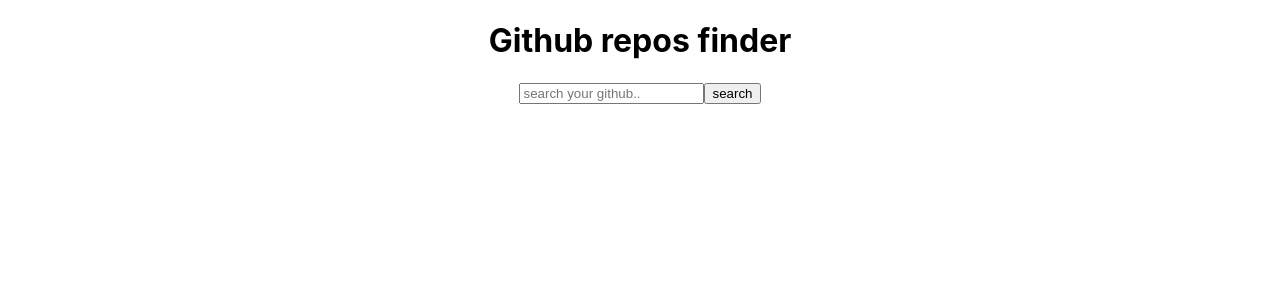
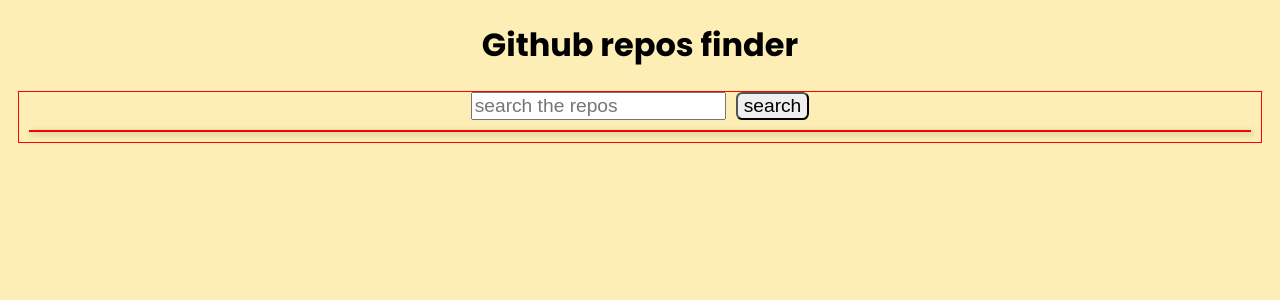
Before and after one commit to Pierluigi10/github-repos-finder, a React (Create React App) app: page / in a window 1280 px wide. Shown: the top 300 px of the page. Built offline with nearby package versions, Linux system fonts and the light colour scheme.

Commit message:
add easy style to SearchRepos and permit to click on the card to receive the UserInfo

```diff
--- a/src/App.css
+++ b/src/App.css
@@ -1,38 +1,3 @@
 .App {
   text-align: center;
 }
-
-.App-logo {
-  height: 40vmin;
-  pointer-events: none;
-}
-
-@media (prefers-reduced-motion: no-preference) {
-  .App-logo {
-    animation: App-logo-spin infinite 20s linear;
-  }
-}
-
-.App-header {
-  background-color: #282c34;
-  min-height: 100vh;
-  display: flex;
-  flex-direction: column;
-  align-items: center;
-  justify-content: center;
-  font-size: calc(10px + 2vmin);
-  color: white;
-}
-
-.App-link {
-  color: #61dafb;
-}
-
-@keyframes App-logo-spin {
-  from {
-    transform: rotate(0deg);
-  }
-  to {
-    transform: rotate(360deg);
-  }
-}
--- a/src/components/SearchRepos.jsx
+++ b/src/components/SearchRepos.jsx
@@ -1,3 +1,4 @@
+import "../style/searchRepos.css";
 import React, { useState } from "react";
 import { useNavigate } from "react-router-dom";
 import getRating from "../rating.js";
@@ -6,40 +7,9 @@
 
 function SearchRepos() {
   const [reposInfo, setReposInfo] = useState([]);
-  // const [searchRepos, setSearchRepos] = useState("");
-
   const [repoName, setRepoName] = useState("");
-  // const [repositories, setRepositories] = useState([]);
 
   const navigate = useNavigate();
-
-  // const handleButton = async () => {
-  //   try {
-  //     const response = await fetch(
-  //       `https://api.github.com/users/${searchRepos}/repos`
-  //     );
-  //     const data = await response.json();
-  //     setReposInfo([...data]);
-  //     console.log([...data]);
-  //   } catch (err) {
-  //     alert("no repos found, try again");
-  //     setSearchRepos("");
-  //   }
-  // };
-
-  //
-  //   const handleButton = async () => {
-  //     const response = await fetch(`https://api.github.com/users/${username}/repos`);
-  //     const data = await response.json();
-  //     // console.log(data);
-
-  //     // const languages= await fetch(data.repos_url);
-  //     // const repos = await repositories.json();
-  //     // console.log(repos);
-
-  //     setReposInfo([...data])
-
-  // };
 
   const handleButton = async () => {
     const response = await fetch(
@@ -48,39 +18,36 @@
     const data = await response.json();
     console.log(data.items);
 
-    // const languages= await fetch(data.repos_url);
-    // const repos = await repositories.json();
-    // console.log(repos);
-
     setReposInfo([...data.items]);
   };
   return (
-    <div className="App">
-      {/* <input
-        type="text"
-        value={searchRepos}
-        onChange={(e) => {
-          setSearchRepos(e.target.value);
-        }}
-      /> */}
-
+    <div className="SearchRepos">
       <input
-        className="prompt"
-        placeholder="search your github.."
+        className="searchInput"
+        placeholder="search the repos"
         type="text"
         value={repoName}
         onChange={(e) => {
           setRepoName(e.target.value);
         }}
       />
-      <button type="submit" onClick={handleButton}>
+      <button className="btnSearch" type="submit" onClick={handleButton}>
         search
       </button>
-
+      <div className="repos">
         {reposInfo.map((item) => {
           return (
-          <div key={item.id}>
+            <div
+              className="card"
+              onClick={() => {
+                navigate(`/userinfo`, {
+                  state: item,
+                });
+              }}
+              key={item.id}
+            >
               <img
+                className="avatar"
                 src={item.owner.avatar_url}
                 alt={item.owner.type}
                 width="50px"
@@ -108,6 +75,7 @@
           );
         })}
       </div>
+    </div>
   );
 }
 
--- a/src/index.css
+++ b/src/index.css
@@ -1,13 +1,8 @@
+@import url("https://fonts.googleapis.com/css2?family=Karla:wght@300;400;500;700;800&family=Poppins:ital,wght@0,300;0,400;0,500;0,700;0,800;1,400&display=swap");
+
 body {
-  margin: 0;
-  font-family: -apple-system, BlinkMacSystemFont, 'Segoe UI', 'Roboto', 'Oxygen',
-    'Ubuntu', 'Cantarell', 'Fira Sans', 'Droid Sans', 'Helvetica Neue',
-    sans-serif;
-  -webkit-font-smoothing: antialiased;
-  -moz-osx-font-smoothing: grayscale;
+  /* font-family: 'Karla', sans-serif; */
+  font-family: "Poppins", sans-serif;
+  /* padding: 20px; */
+  background: #fceeb5;
 }
-
-code {
-  font-family: source-code-pro, Menlo, Monaco, Consolas, 'Courier New',
-    monospace;
-}
--- /dev/null
+++ b/src/style/searchRepos.css
@@ -0,0 +1,37 @@
+.SearchRepos {
+  /* display: flex; */
+  /* flex-direction: column; */
+  margin: 10px;
+  border: 1px solid red;
+}
+
+.searchInput {
+  font-size: 1.2rem;
+}
+
+.btnSearch {
+  font-size: 1.2rem;
+  margin-left: 10px;
+  border-radius: 0.4rem;
+}
+
+.avatar {
+  height: 160px;
+  width: 160px;
+  border-radius: 50px;
+  cursor: pointer;
+}
+
+.repos {
+  margin: 10px;
+  border: 1px solid #ccc;
+  box-shadow: 2px 2px 6px 0px rgba(0, 0, 0, 0.3);
+
+  border: 1px solid red;
+}
+
+.card {
+  border-radius: 50px;
+
+  /* flex: 0 0 200px; */
+}
```
Lines whose indentation alone changed are shown as unchanged.
